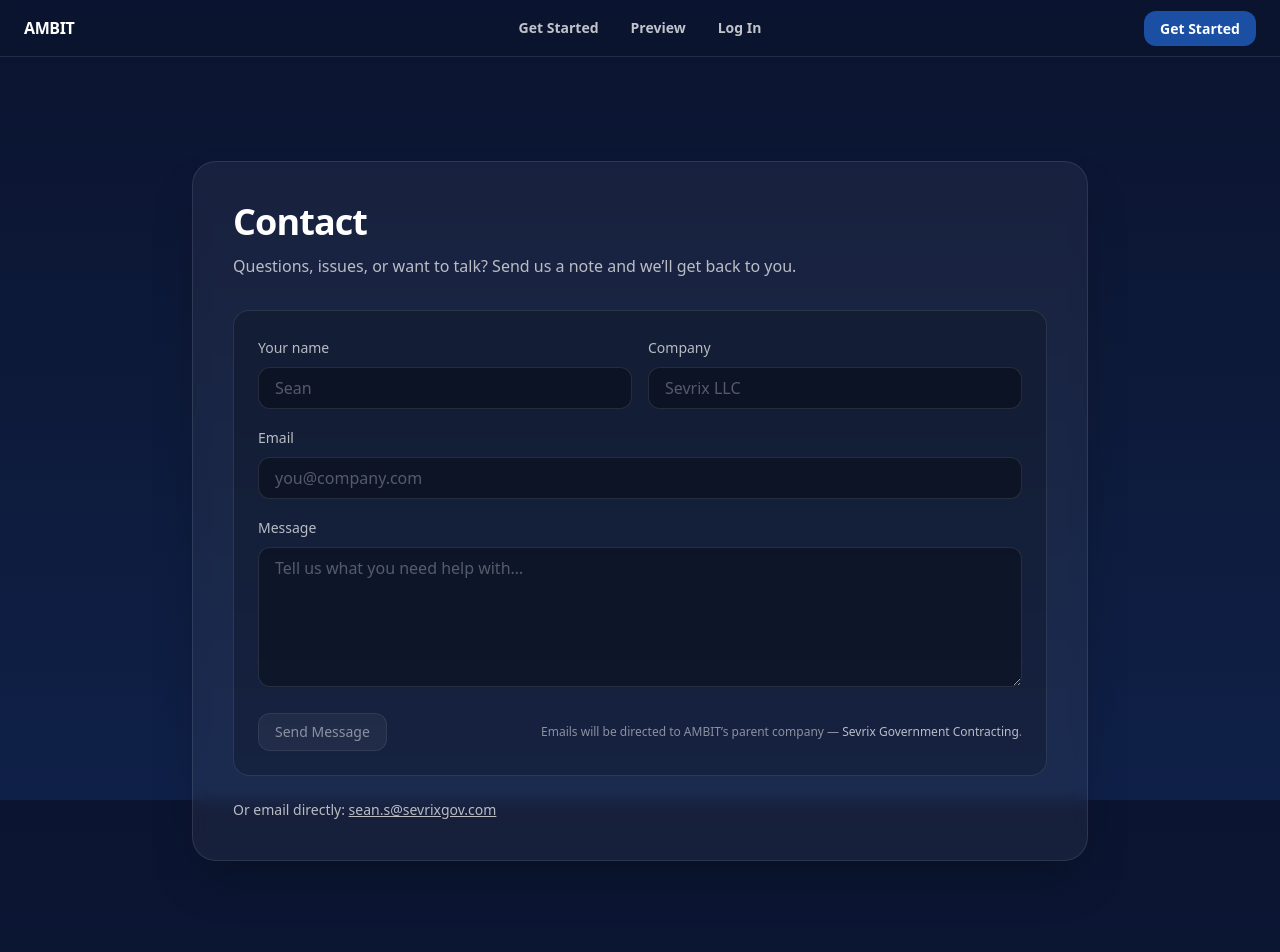
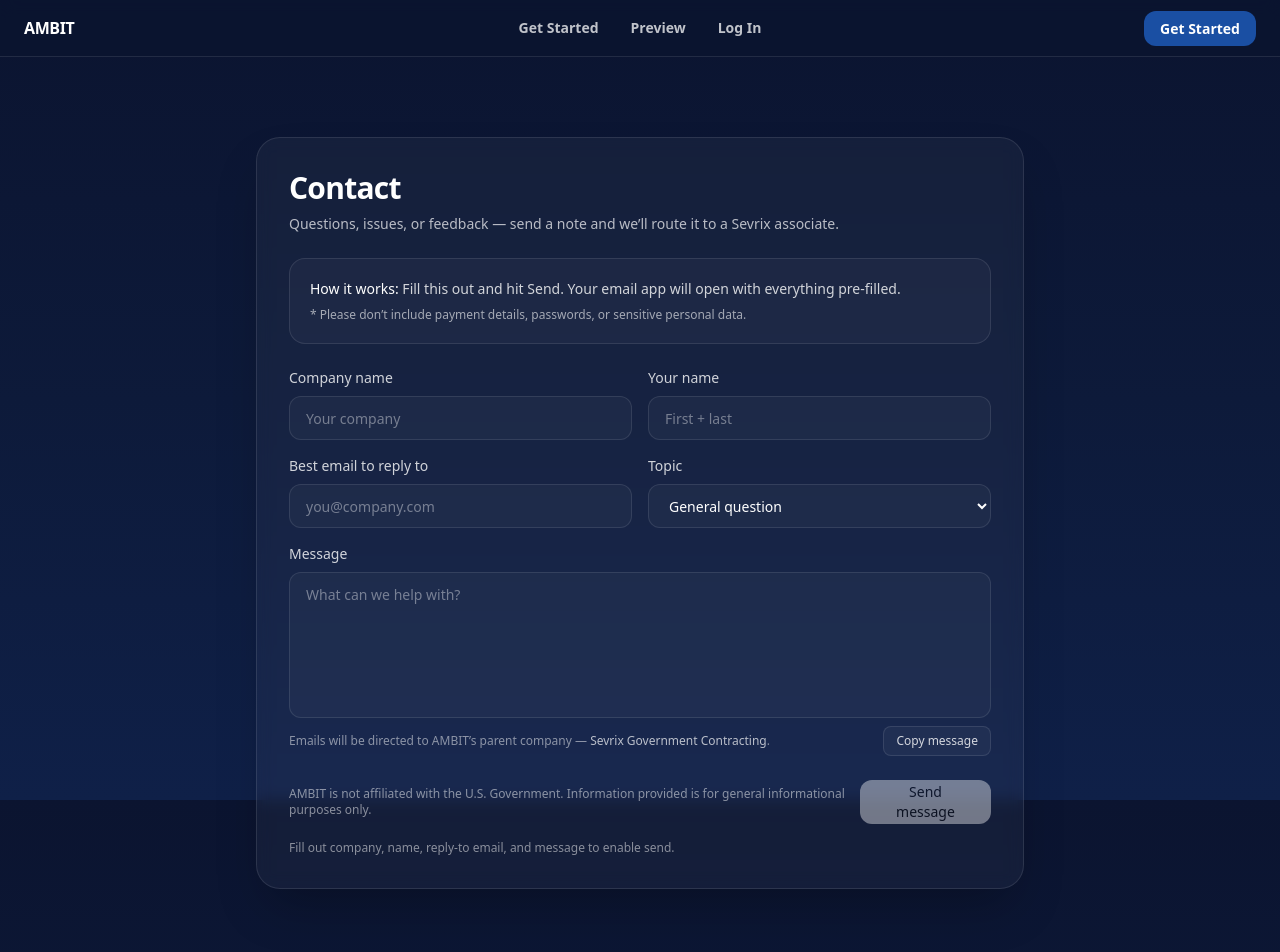
Before and after one commit to seansevrix/ambit, a Next.js app: page /contact in a window 1280 px wide. Shown: the top 952 px of the page. Built offline with nearby package versions, Linux system fonts and the light colour scheme.

Commit message:
Remove direct email from Support page

```diff
--- a/app/contact/page.tsx
+++ b/app/contact/page.tsx
@@ -1,131 +1,214 @@
 "use client";
 
+// app/contact/page.tsx
 import { useMemo, useState } from "react";
 
 export default function ContactPage() {
+  const [company, setCompany] = useState("");
   const [name, setName] = useState("");
-  const [company, setCompany] = useState("");
   const [fromEmail, setFromEmail] = useState("");
+  const [topic, setTopic] = useState("General question");
   const [message, setMessage] = useState("");
-  const [error, setError] = useState<string | null>(null);
+  const [status, setStatus] = useState<"idle" | "copied">("idle");
 
-  const canSend = useMemo(() => {
-    return message.trim().length >= 10;
-  }, [message]);
+  // NOTE: We are intentionally NOT displaying your email on the page.
+  // This is only used to build the mailto link on submit.
+  const ROUTE_TO_EMAIL = "sean.s@sevrixgov.com";
 
-  function onSubmit(e: React.FormEvent) {
-    e.preventDefault();
-    setError(null);
+  const isValid = useMemo(() => {
+    if (!company.trim()) return false;
+    if (!name.trim()) return false;
+    if (!fromEmail.trim()) return false;
+    if (!message.trim()) return false;
+    // light email check (MVP)
+    if (!fromEmail.includes("@") || !fromEmail.includes(".")) return false;
+    return true;
+  }, [company, name, fromEmail, message]);
 
-    if (!canSend) {
-      setError("Please enter a message (10+ characters).");
-      return;
-    }
-
-    const to = "sean.s@sevrixgov.com";
-    const subject = `AMBIT Contact — ${company || name || "New message"}`;
+  const mailto = useMemo(() => {
+    const safeTopic = encodeURIComponent(`[AMBIT] ${topic} — ${company}`);
     const bodyLines = [
-      `Name: ${name || "(not provided)"}`,
-      `Company: ${company || "(not provided)"}`,
-      `Email: ${fromEmail || "(not provided)"}`,
+      `Company: ${company}`,
+      `Name: ${name}`,
+      `Reply-to Email: ${fromEmail}`,
+      `Topic: ${topic}`,
       "",
       "Message:",
       message,
       "",
-      "--",
-      "Sent from the AMBIT contact form",
+      "—",
+      "Note: This message was sent from the AMBIT contact form.",
+      "Emails are routed to AMBIT’s parent company — Sevrix Government Contracting.",
     ];
+    const safeBody = encodeURIComponent(bodyLines.join("\n"));
+    return `mailto:${ROUTE_TO_EMAIL}?subject=${safeTopic}&body=${safeBody}`;
+  }, [company, name, fromEmail, topic, message]);
 
-    const mailto = `mailto:${to}?subject=${encodeURIComponent(
-      subject
-    )}&body=${encodeURIComponent(bodyLines.join("\n"))}`;
+  async function handleCopy() {
+    try {
+      await navigator.clipboard.writeText(
+        [
+          `Company: ${company}`,
+          `Name: ${name}`,
+          `Reply-to Email: ${fromEmail}`,
+          `Topic: ${topic}`,
+          "",
+          message,
+        ].join("\n")
+      );
+      setStatus("copied");
+      setTimeout(() => setStatus("idle"), 1500);
+    } catch {
+      // no-op (clipboard blocked)
+    }
+  }
 
+  function handleSubmit(e: React.FormEvent) {
+    e.preventDefault();
+    if (!isValid) return;
+
+    // Open the user's email client with a prefilled message.
+    // (MVP-friendly, no backend email service required.)
     window.location.href = mailto;
   }
 
   return (
-    <main className="min-h-[calc(100vh-80px)] px-4 py-16">
-      <div className="mx-auto w-full max-w-4xl">
-        <div className="rounded-3xl border border-white/10 bg-white/5 p-8 shadow-2xl backdrop-blur md:p-10">
-          <h1 className="text-3xl font-semibold tracking-tight md:text-4xl">
+    <main className="min-h-[calc(100vh-120px)] px-4 py-10">
+      <div className="mx-auto w-full max-w-3xl">
+        <div className="rounded-3xl border border-white/10 bg-white/[0.04] p-8 shadow-2xl backdrop-blur">
+          <h1 className="text-3xl font-semibold tracking-tight text-white">
             Contact
           </h1>
-          <p className="mt-3 text-white/70">
-            Questions, issues, or want to talk? Send us a note and we’ll get back
-            to you.
+          <p className="mt-2 text-sm text-white/70">
+            Questions, issues, or feedback — send a note and we’ll route it to a
+            Sevrix associate.
           </p>
 
-          <form
-            onSubmit={onSubmit}
-            className="mt-8 rounded-2xl border border-white/10 bg-black/20 p-6"
-          >
-            <div className="grid gap-4 md:grid-cols-2">
-              <div>
-                <label className="text-sm text-white/70">Your name</label>
-                <input
-                  value={name}
-                  onChange={(e) => setName(e.target.value)}
-                  className="mt-2 w-full rounded-xl border border-white/10 bg-black/30 px-4 py-2 text-white outline-none placeholder:text-white/30 focus:border-white/25"
-                  placeholder="Sean"
-                />
+          <div className="mt-6 grid gap-6">
+            <div className="rounded-2xl border border-white/10 bg-white/[0.03] p-5">
+              <p className="text-sm text-white/80">
+                <span className="font-medium text-white">How it works:</span>{" "}
+                Fill this out and hit <span className="font-medium">Send</span>.
+                Your email app will open with everything pre-filled.
+              </p>
+              <p className="mt-2 text-xs text-white/60">
+                * Please don’t include payment details, passwords, or sensitive
+                personal data.
+              </p>
+            </div>
+
+            <form onSubmit={handleSubmit} className="grid gap-4">
+              <div className="grid gap-4 md:grid-cols-2">
+                <div className="grid gap-2">
+                  <label className="text-sm text-white/80">Company name</label>
+                  <input
+                    value={company}
+                    onChange={(e) => setCompany(e.target.value)}
+                    placeholder="Your company"
+                    className="h-11 w-full rounded-xl border border-white/10 bg-white/[0.03] px-4 text-sm text-white placeholder:text-white/40 outline-none focus:border-white/20"
+                  />
+                </div>
+
+                <div className="grid gap-2">
+                  <label className="text-sm text-white/80">Your name</label>
+                  <input
+                    value={name}
+                    onChange={(e) => setName(e.target.value)}
+                    placeholder="First + last"
+                    className="h-11 w-full rounded-xl border border-white/10 bg-white/[0.03] px-4 text-sm text-white placeholder:text-white/40 outline-none focus:border-white/20"
+                  />
+                </div>
               </div>
 
-              <div>
-                <label className="text-sm text-white/70">Company</label>
-                <input
-                  value={company}
-                  onChange={(e) => setCompany(e.target.value)}
-                  className="mt-2 w-full rounded-xl border border-white/10 bg-black/30 px-4 py-2 text-white outline-none placeholder:text-white/30 focus:border-white/25"
-                  placeholder="Sevrix LLC"
-                />
+              <div className="grid gap-4 md:grid-cols-2">
+                <div className="grid gap-2">
+                  <label className="text-sm text-white/80">
+                    Best email to reply to
+                  </label>
+                  <input
+                    value={fromEmail}
+                    onChange={(e) => setFromEmail(e.target.value)}
+                    placeholder="you@company.com"
+                    className="h-11 w-full rounded-xl border border-white/10 bg-white/[0.03] px-4 text-sm text-white placeholder:text-white/40 outline-none focus:border-white/20"
+                  />
+                </div>
+
+                <div className="grid gap-2">
+                  <label className="text-sm text-white/80">Topic</label>
+                  <select
+                    value={topic}
+                    onChange={(e) => setTopic(e.target.value)}
+                    className="h-11 w-full rounded-xl border border-white/10 bg-white/[0.03] px-4 text-sm text-white outline-none focus:border-white/20"
+                  >
+                    <option className="bg-[#0B1220]" value="General question">
+                      General question
+                    </option>
+                    <option className="bg-[#0B1220]" value="Billing / subscription">
+                      Billing / subscription
+                    </option>
+                    <option className="bg-[#0B1220]" value="Bug / technical issue">
+                      Bug / technical issue
+                    </option>
+                    <option className="bg-[#0B1220]" value="Feature request">
+                      Feature request
+                    </option>
+                    <option className="bg-[#0B1220]" value="Partnership / enterprise">
+                      Partnership / enterprise
+                    </option>
+                  </select>
+                </div>
               </div>
 
-              <div className="md:col-span-2">
-                <label className="text-sm text-white/70">Email</label>
-                <input
-                  value={fromEmail}
-                  onChange={(e) => setFromEmail(e.target.value)}
-                  className="mt-2 w-full rounded-xl border border-white/10 bg-black/30 px-4 py-2 text-white outline-none placeholder:text-white/30 focus:border-white/25"
-                  placeholder="you@company.com"
-                />
-              </div>
-
-              <div className="md:col-span-2">
-                <label className="text-sm text-white/70">Message</label>
+              <div className="grid gap-2">
+                <label className="text-sm text-white/80">Message</label>
                 <textarea
                   value={message}
                   onChange={(e) => setMessage(e.target.value)}
-                  className="mt-2 min-h-[140px] w-full resize-y rounded-xl border border-white/10 bg-black/30 px-4 py-2 text-white outline-none placeholder:text-white/30 focus:border-white/25"
-                  placeholder="Tell us what you need help with…"
+                  placeholder="What can we help with?"
+                  rows={6}
+                  className="w-full resize-none rounded-xl border border-white/10 bg-white/[0.03] px-4 py-3 text-sm text-white placeholder:text-white/40 outline-none focus:border-white/20"
                 />
+                <div className="flex items-center justify-between gap-3">
+                  <p className="text-xs text-white/50">
+                    Emails will be directed to AMBIT’s parent company —{" "}
+                    <span className="text-white/70">
+                      Sevrix Government Contracting
+                    </span>
+                    .
+                  </p>
+
+                  <button
+                    type="button"
+                    onClick={handleCopy}
+                    className="rounded-lg border border-white/10 bg-white/[0.04] px-3 py-1.5 text-xs text-white/80 hover:bg-white/[0.06]"
+                  >
+                    {status === "copied" ? "Copied ✅" : "Copy message"}
+                  </button>
+                </div>
               </div>
-            </div>
 
-            {error ? (
-              <div className="mt-3 text-sm text-red-300">{error}</div>
-            ) : null}
+              <div className="mt-2 flex flex-col gap-3 sm:flex-row sm:items-center sm:justify-between">
+                <p className="text-xs text-white/50">
+                  AMBIT is not affiliated with the U.S. Government. Information
+                  provided is for general informational purposes only.
+                </p>
 
-            <div className="mt-5 flex flex-col gap-2 sm:flex-row sm:items-center sm:justify-between">
-              <button
-                type="submit"
-                className="inline-flex w-fit items-center justify-center rounded-xl border border-white/15 bg-white/10 px-4 py-2 text-sm font-medium text-white hover:bg-white/15 disabled:opacity-50"
-                disabled={!canSend}
-              >
-                Send Message
-              </button>
+                <button
+                  type="submit"
+                  disabled={!isValid}
+                  className="h-11 rounded-xl bg-white px-6 text-sm font-medium text-black disabled:cursor-not-allowed disabled:opacity-40"
+                >
+                  Send message
+                </button>
+              </div>
 
-              <div className="text-xs text-white/50">
-                Emails will be directed to AMBIT’s parent company —{" "}
-                <span className="text-white/70">Sevrix Government Contracting</span>.
-              </div>
-            </div>
-          </form>
-
-          <div className="mt-6 text-sm text-white/70">
-            Or email directly:{" "}
-            <a className="underline hover:text-white" href="mailto:sean.s@sevrixgov.com">
-              sean.s@sevrixgov.com
-            </a>
+              {!isValid && (
+                <p className="text-xs text-white/50">
+                  Fill out company, name, reply-to email, and message to enable
+                  send.
+                </p>
+              )}
+            </form>
           </div>
         </div>
       </div>
--- a/app/support/page.tsx
+++ b/app/support/page.tsx
@@ -1,91 +1,117 @@
+// app/support/page.tsx
 import Link from "next/link";
 
 export const metadata = {
   title: "Support | AMBIT",
-  description: "Support, trust, and product information for AMBIT.",
+  description:
+    "Learn what AMBIT is, how we handle trust and transparency, and how to contact a Sevrix associate for help.",
 };
 
 export default function SupportPage() {
   return (
-    <main className="min-h-[calc(100vh-120px)] px-4 py-14">
-      <div className="mx-auto max-w-5xl">
-        <section className="rounded-[28px] border border-white/10 bg-white/5 p-8 shadow-xl backdrop-blur">
-          <h1 className="text-3xl font-semibold text-white">Support</h1>
-          <p className="mt-2 max-w-2xl text-sm text-white/70">
-            AMBIT helps contractors find and prioritize public-sector opportunities faster — so you
-            spend less time searching and more time bidding.
+    <main className="min-h-[calc(100vh-120px)] px-4 py-10">
+      <div className="mx-auto w-full max-w-4xl">
+        <div className="rounded-3xl border border-white/10 bg-white/[0.04] p-8 shadow-2xl backdrop-blur">
+          <h1 className="text-3xl font-semibold tracking-tight text-white">
+            Support
+          </h1>
+          <p className="mt-2 text-sm text-white/70">
+            AMBIT helps contractors find and prioritize public-sector
+            opportunities faster — so you spend less time searching and more
+            time bidding.
           </p>
 
           <div className="mt-8 grid gap-4 md:grid-cols-2">
-            {/* What AMBIT is */}
-            <div className="rounded-2xl border border-white/10 bg-white/5 p-5">
-              <h2 className="text-base font-semibold text-white">What AMBIT is</h2>
-              <ul className="mt-3 space-y-2 text-sm text-white/70">
-                <li>• A matching engine that surfaces opportunities based on your service area + keywords/NAICS.</li>
-                <li>• A dashboard that helps you quickly triage what’s worth your time.</li>
-                <li>• Built for small businesses that don’t have time to live in portals all day.</li>
+            <section className="rounded-2xl border border-white/10 bg-white/[0.03] p-6">
+              <h2 className="text-sm font-semibold text-white">What AMBIT is</h2>
+              <ul className="mt-3 list-disc space-y-2 pl-5 text-sm text-white/70">
+                <li>
+                  A matching engine that surfaces opportunities based on your
+                  service area + keywords/NAICS.
+                </li>
+                <li>
+                  A dashboard that helps you quickly triage what’s worth your
+                  time.
+                </li>
+                <li>
+                  Built for small businesses that don’t have time to live in
+                  portals all day.
+                </li>
               </ul>
-            </div>
+            </section>
 
-            {/* Trust */}
-            <div className="rounded-2xl border border-white/10 bg-white/5 p-5">
-              <h2 className="text-base font-semibold text-white">Trust + transparency</h2>
-              <ul className="mt-3 space-y-2 text-sm text-white/70">
-                <li>• We use public listings and third-party sources.</li>
-                <li>• We do not guarantee accuracy or completeness — always verify details on the official posting.</li>
-                <li>• Payments are handled by Stripe. AMBIT does not store full card numbers.</li>
+            <section className="rounded-2xl border border-white/10 bg-white/[0.03] p-6">
+              <h2 className="text-sm font-semibold text-white">
+                Trust + transparency
+              </h2>
+              <ul className="mt-3 list-disc space-y-2 pl-5 text-sm text-white/70">
+                <li>We use public listings and third-party sources.</li>
+                <li>
+                  We do not guarantee accuracy or completeness — always verify
+                  details on the official posting.
+                </li>
+                <li>
+                  Payments are handled by Stripe. AMBIT does not store full card
+                  numbers.
+                </li>
               </ul>
-            </div>
+            </section>
           </div>
 
-          {/* Need help */}
-          <div className="mt-6 rounded-2xl border border-white/10 bg-white/5 p-6">
-            <div className="flex flex-col gap-4 md:flex-row md:items-center md:justify-between">
+          <section className="mt-4 rounded-2xl border border-white/10 bg-white/[0.03] p-6">
+            <div className="flex flex-col gap-3 sm:flex-row sm:items-center sm:justify-between">
               <div>
-                <h2 className="text-base font-semibold text-white">Need help?</h2>
+                <h2 className="text-sm font-semibold text-white">Need help?</h2>
                 <p className="mt-2 text-sm text-white/70">
-                  For questions, billing, or support, please visit our{" "}
+                  Please see our{" "}
                   <Link
                     href="/contact"
-                    className="text-white underline underline-offset-4 hover:text-white/90"
+                    className="text-white underline decoration-white/30 underline-offset-4 hover:decoration-white/60"
                   >
-                    Contact page
+                    Contact
                   </Link>{" "}
-                  to connect with a Sevrix associate.
+                  page to connect with a Sevrix associate.
                 </p>
-                <p className="mt-2 text-xs text-white/40">
-                  Tip: Include your company name + what page you were on.
+                <p className="mt-2 text-xs text-white/50">
+                  Tip: Include your company name + what page you were on + what
+                  you expected to happen.
                 </p>
               </div>
 
-              <div className="flex items-center gap-3">
-                <Link
-                  href="/contact"
-                  className="inline-flex items-center justify-center rounded-xl bg-white/10 px-4 py-2 text-sm font-medium text-white hover:bg-white/15"
-                >
-                  Go to Contact
-                </Link>
+              <Link
+                href="/contact"
+                className="inline-flex h-11 items-center justify-center rounded-xl bg-white px-5 text-sm font-medium text-black"
+              >
+                Go to Contact
+              </Link>
+            </div>
+
+            <div className="mt-4 flex flex-col gap-2 sm:flex-row sm:items-center sm:justify-between">
+              <p className="text-xs text-white/50">
+                AMBIT is not affiliated with the U.S. Government. AMBIT provides
+                informational tools only and is not legal advice.
+              </p>
+
+              <p className="text-xs text-white/50">
+                Review{" "}
                 <Link
                   href="/privacy"
-                  className="text-xs text-white/50 underline underline-offset-4 hover:text-white/80"
+                  className="text-white/70 underline decoration-white/20 underline-offset-4 hover:decoration-white/50"
                 >
                   Privacy
-                </Link>
-                <span className="text-xs text-white/30">•</span>
+                </Link>{" "}
+                &{" "}
                 <Link
                   href="/terms"
-                  className="text-xs text-white/50 underline underline-offset-4 hover:text-white/80"
+                  className="text-white/70 underline decoration-white/20 underline-offset-4 hover:decoration-white/50"
                 >
                   Terms
                 </Link>
-              </div>
+                .
+              </p>
             </div>
-          </div>
-
-          <p className="mt-6 text-xs text-white/35">
-            AMBIT is not affiliated with the U.S. Government. AMBIT provides informational tools only and is not legal advice.
-          </p>
-        </section>
+          </section>
+        </div>
       </div>
     </main>
   );
```
